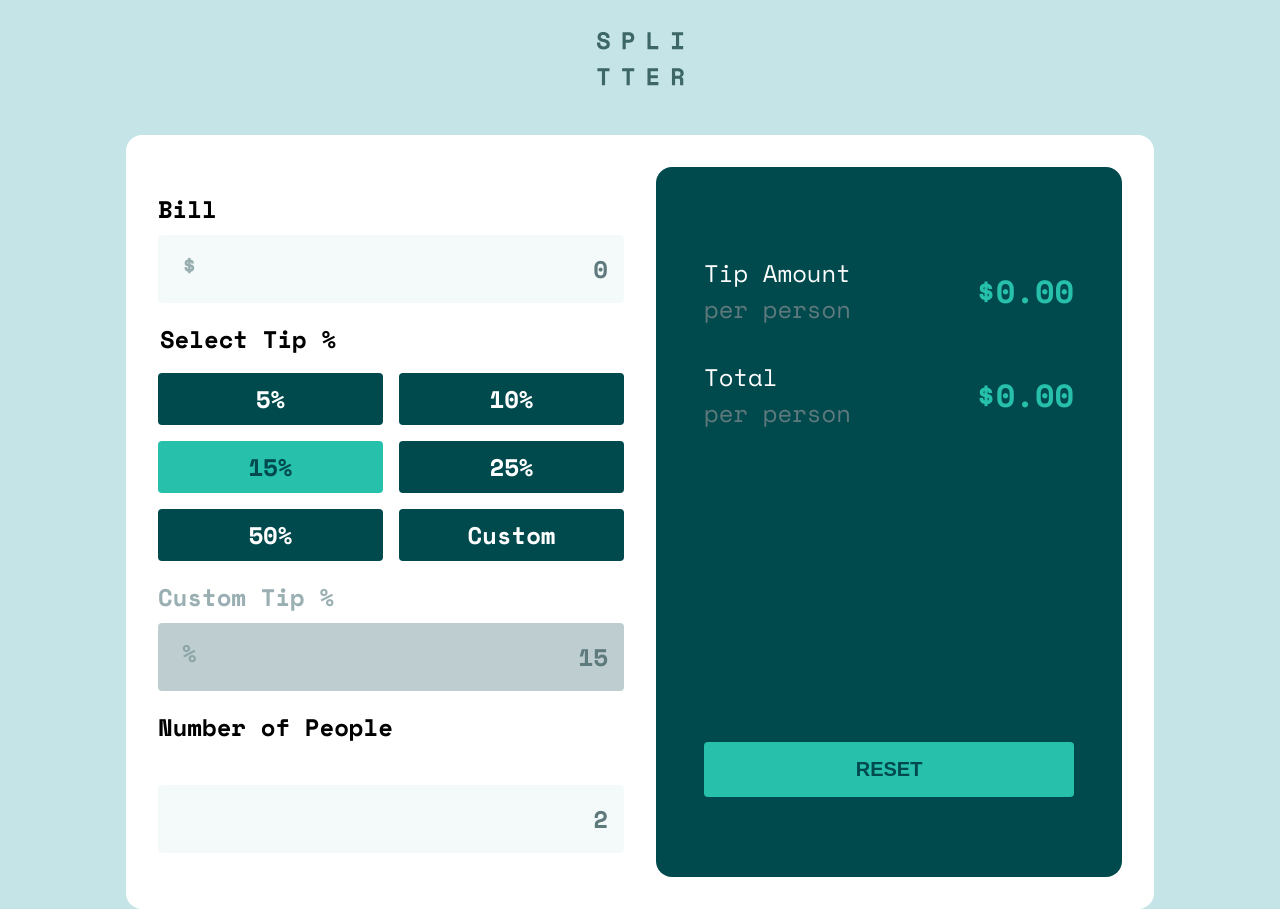
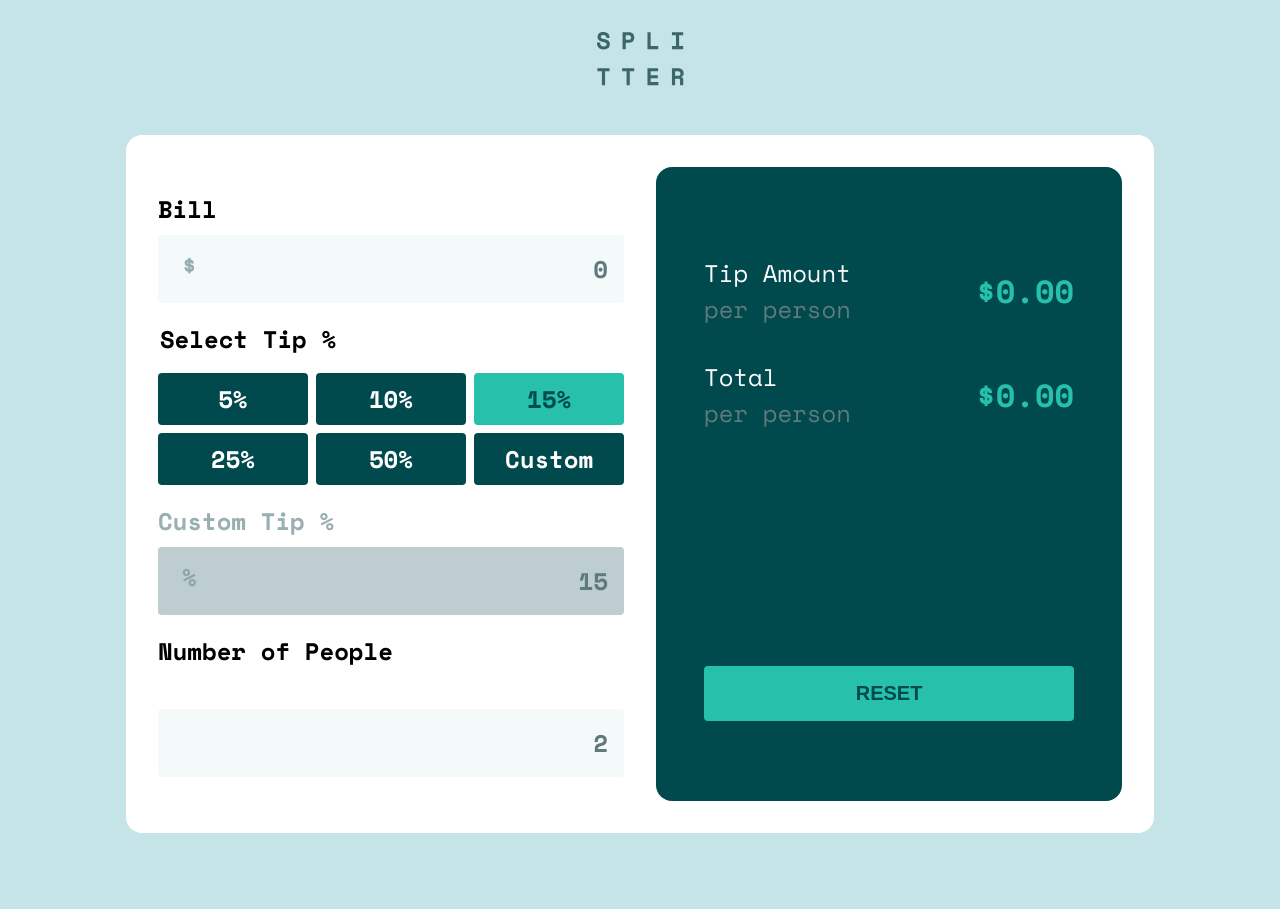
Before and after one commit to Brian-Pob/svelte-tip-calc, a SvelteKit app: page / in a window 1280 px wide. After the commit the page ends 833 px from the top, so only its background shows below. Built offline with nearby package versions, Linux system fonts and the light colour scheme.

Commit message:
adjust styling on desktop

```diff
--- a/src/routes/+page.svelte
+++ b/src/routes/+page.svelte
@@ -261,7 +261,6 @@ label:has(input[type='number']) {
   gap: 0.5rem;
   position: relative;
 
-
   & > input {
     text-align: right;
   }
@@ -328,6 +327,13 @@ label:has(input[type='number'])::before {
   & > div {
     width: calc(50% - 0.5rem);
   }
+
+  @media (min-width: 768px) {
+    gap: 0.5rem;
+    & > div {
+      width: calc(33% - 0.25rem);
+    }
+  }
 }
 
 .tip-options > div > label {
@@ -343,6 +349,7 @@ label:has(input[type='number'])::before {
 input[type='radio'] {
   position: absolute;
 }
+
 
 label:has(input[type='radio']:not(:checked)) {
   background: var(--surface-4);
@@ -395,6 +402,22 @@ label:has(input[type='radio']:is(:focus-visible)) {
   color: var(--text-3);
 }
 
+label:has(input[type='radio']),
+.reset-btn{
+  transition: scale 0.1s ease-out,
+    box-shadow 0.1s ease-out;
+
+    &:is(:hover){
+      scale: 1.02;
+      box-shadow: 0 3px 5px 1px var(--shadow-color, gray);
+    }
+
+    &:is(:active){
+      scale: 0.98;
+      box-shadow: none;
+    }
+}
+
 .reset-btn {
   text-transform: uppercase;
   margin-top: 1rem;
@@ -408,23 +431,14 @@ label:has(input[type='radio']:is(:focus-visible)) {
   font-weight: 700;
   width: 100%;
 
-  transition: scale 0.1s ease-out,
-    box-shadow 0.1s ease-out,;
+  --shadow-color: black;
 
   @media (min-width: 768px) {
     margin-top: auto;
     align-self: self-end;
   }
 
-  &:is(:hover){
-    scale: 1.02;
-    box-shadow: 0 3px 5px 1px black;
-  }
 
-  &:is(:active){
-    scale: 0.98;
-    box-shadow: none;
-  }
 }
 
 .visHidden {
```
